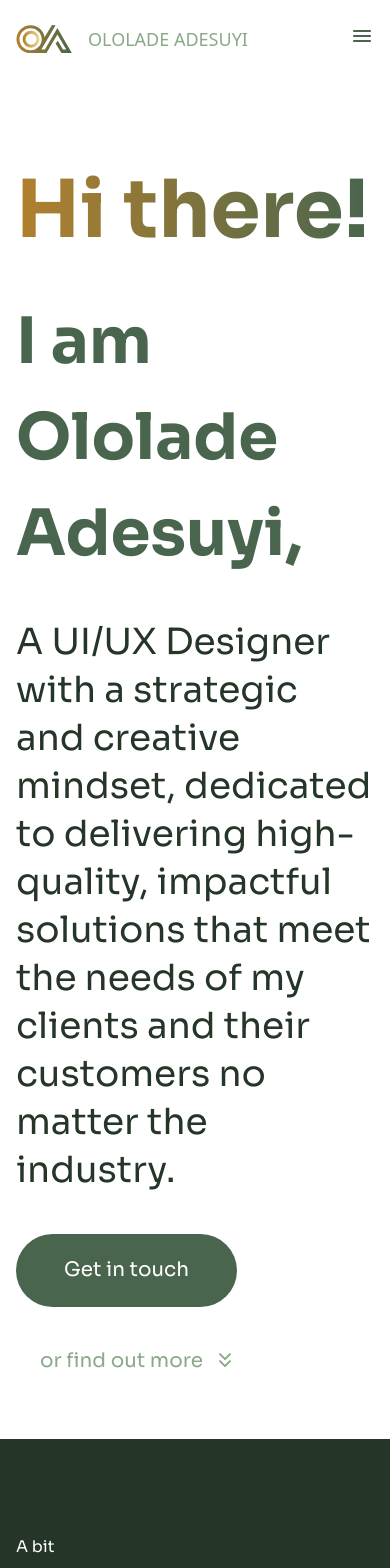
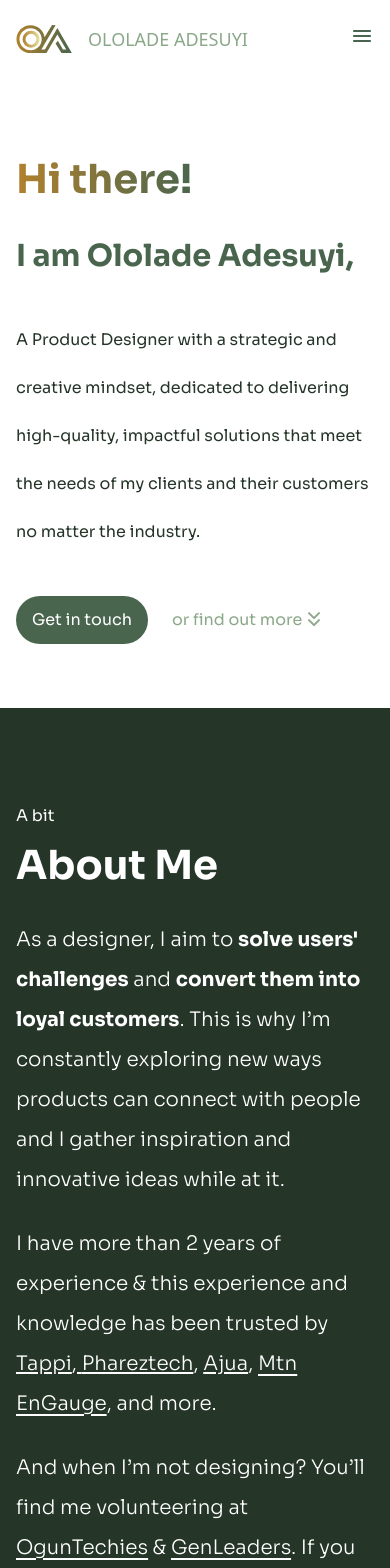
Before and after one commit to Kachielite/ololade-portfolio, a Next.js app: page / in a window 390 px wide. Shown: the top 1568 px of the page. Built offline with nearby package versions, Linux system fonts and the light colour scheme.

Commit message:
Adjusted font size on mobile

```diff
--- a/src/pages/index.jsx
+++ b/src/pages/index.jsx
@@ -94,30 +94,31 @@ function Home() {
 			>
 				<section id="hero" className="w-full max-w-screen-xl mx-auto">
 					<div className="w-full flex flex-col justify-start items-start px-4 lg:px-[7.5rem] pt-[4.5rem] pb-16">
-						<h2 className="mb-6 brand-color font-bold text-[5rem]">
+						<h2 className="mb-6 brand-color font-bold text-[2.5rem] lg:text-[5rem]">
 							Hi there!
 						</h2>
-						<h1 className="mb-9 text-[#49654E] font-bold text-[4rem]">
+						<h1 className="mb-9 text-[#49654E] font-bold text-[1.9rem] lg:text-[4rem]">
 							I am Ololade Adesuyi,
 						</h1>
-						<p className="mb-10 font-normal text-4xl text-[#253528] leading-[3rem] lg:w-[69rem]">
-							A UI/UX Designer with a strategic and creative mindset, dedicated
-							to delivering high-quality, impactful solutions that meet the
-							needs of my clients and their customers no matter the industry.
+						<p className="mb-10 font-normal text-base sm:text-justify lg:text-4xl text-[#253528] leading-[3rem] lg:w-[69rem]">
+							A Product Designer with a strategic and creative mindset,
+							dedicated to delivering high-quality, impactful solutions that
+							meet the needs of my clients and their customers no matter the
+							industry.
 						</p>
-						<div className="flex flex-col md:flex-row justify-center items-center space-x-6">
+						<div className="flex flex-row justify-center items-center space-x-6">
 							<a
 								href="mailto:aololade862@gmail.com"
-								className="bg-[#49654E] rounded-[6.25rem] py-[1.4rem] px-12  text-white text-xl font-normal hover:shadow-lg  hover:scale-110 duration-300"
+								className="bg-[#49654E] rounded-[6.25rem] py-3 lg:py-[1.4rem] px-4 lg:px-12  text-white text-base lg:text-xl font-normal hover:shadow-lg  hover:scale-110 duration-300"
 							>
 								Get in touch
 							</a>
 							<a
 								href="#process"
-								className="flex flex-row justify-center items-center text-[#8BA889] font-normal text-xl mt-10 md:mt-0"
+								className="flex flex-row justify-center items-center text-[#8BA889] font-normal text-base lg:text-xl lg:mt-10 md:mt-0"
 							>
 								or find out more
-								<span className="ml-2.5">
+								<span className="lg:ml-2.5">
 									<svg
 										width="24"
 										height="25"
@@ -153,7 +154,7 @@ function Home() {
 								About Me
 							</h2>
 							<div className="flex flex-col justify-start items-start space-y-6 mb-6">
-								<p className="font-light text-2xl text-white leading-[2.5rem]">
+								<p className="font-light text-xl lg:text-2xl text-white leading-[2.5rem]">
 									As a designer, I aim to{' '}
 									<span className="font-bold">solve users' challenges</span> and{' '}
 									<span className="font-bold">
@@ -163,7 +164,7 @@ function Home() {
 									connect with people and I gather inspiration and innovative
 									ideas while at it.
 								</p>
-								<p className="font-light text-2xl text-white leading-[2.5rem]">
+								<p className="font-light text-xl lg:text-2xl text-white leading-[2.5rem]">
 									I have more than 2 years of experience & this experience and
 									knowledge has been trusted by{' '}
 									<a
@@ -198,7 +199,7 @@ function Home() {
 									</a>
 									, and more.
 								</p>
-								<p className="font-light text-2xl text-white leading-[2.5rem]">
+								<p className="font-light text-xl lg:text-2xl text-white leading-[2.5rem]">
 									And when I’m not designing? You’ll find me volunteering at{' '}
 									<a
 										href="https://www.instagram.com/oguntechies/"
@@ -222,7 +223,7 @@ function Home() {
 								href="https://drive.google.com/uc?id=1BezEaWH8XUPtg3eqf5yMBQ6zS5JYCBiB&export=download"
 								download="ololade_adesuyi_resume"
 								target="_blank"
-								className="flex flex-row  border-[0.09rem] border-[#C0CFB2]  rounded-[6.25rem] py-[1.4rem] px-12  text-[#ECEDE8] text-base font-normal  hover:shadow-lg  hover:scale-110 duration-300"
+								className="flex flex-row  border-[0.09rem] border-[#C0CFB2]  rounded-[6.25rem] py-3 lg:py-[1.4rem] px-4 lg:px-12  text-[#ECEDE8] text-base font-normal  hover:shadow-lg  hover:scale-110 duration-300"
 								rel="noreferrer"
 							>
 								Read My Resume
@@ -251,7 +252,7 @@ function Home() {
 								</svg>
 							</a>
 						</div>
-						<div className="w-full lg:w-[28.8rem] h-[41.1rem] mt-10 lg:mt-0">
+						<div className="w-full lg:w-[28.8rem] h-[41.1rem] mt-5 lg:mt-10 lg:mt-0">
 							<Image
 								src={Ololade}
 								alt="Ololade's pic"
```
